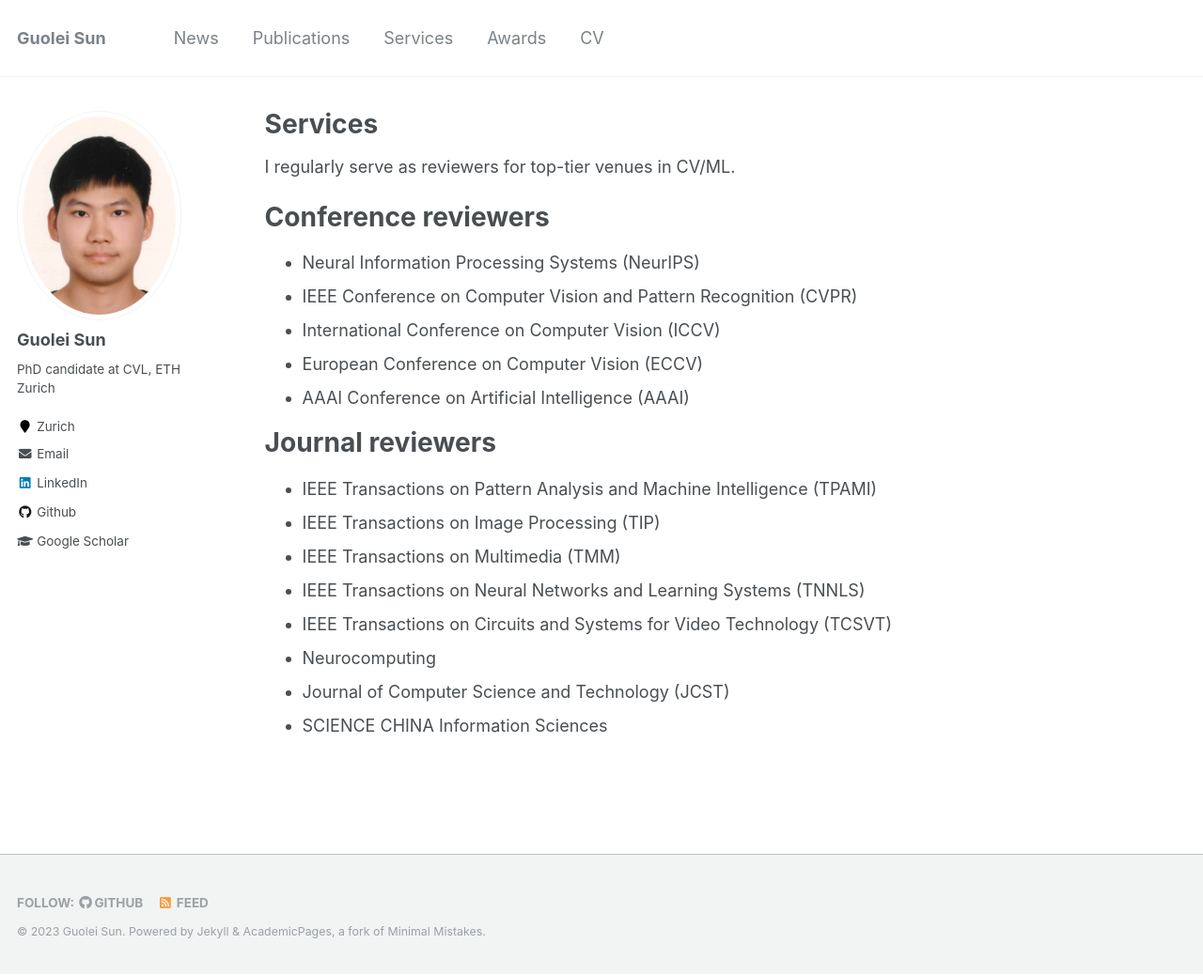
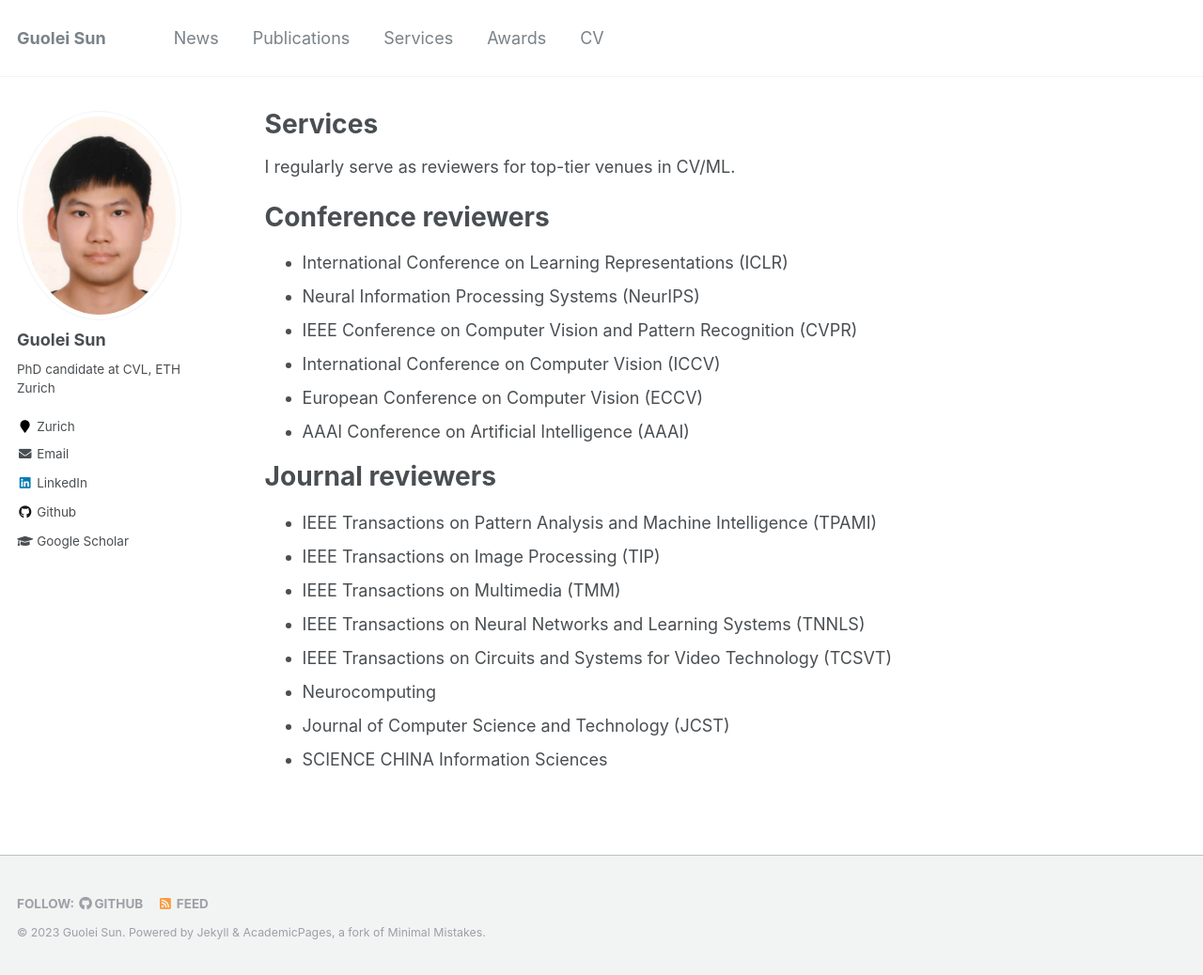
Before and after one commit to GuoleiSun/GuoleiSun.github.io, a Jekyll site: the page built from _pages/services.md, in a window 1280 px wide and 1038 px high. Shown: the whole window at 94% size. Built offline with Jekyll 4.4.1, drawn with Linux system fonts in a browser that asks for light colours.

Commit message:
Update services.md

```diff
--- a/_pages/services.md
+++ b/_pages/services.md
@@ -13,6 +13,7 @@ I regularly serve as reviewers for top-tier venues in CV/ML.
 
 Conference reviewers
 ======
+* International Conference on Learning Representations (ICLR)
 * Neural Information Processing Systems (NeurIPS)
 * IEEE Conference on Computer Vision and Pattern Recognition (CVPR)
 * International Conference on Computer Vision (ICCV)
```
